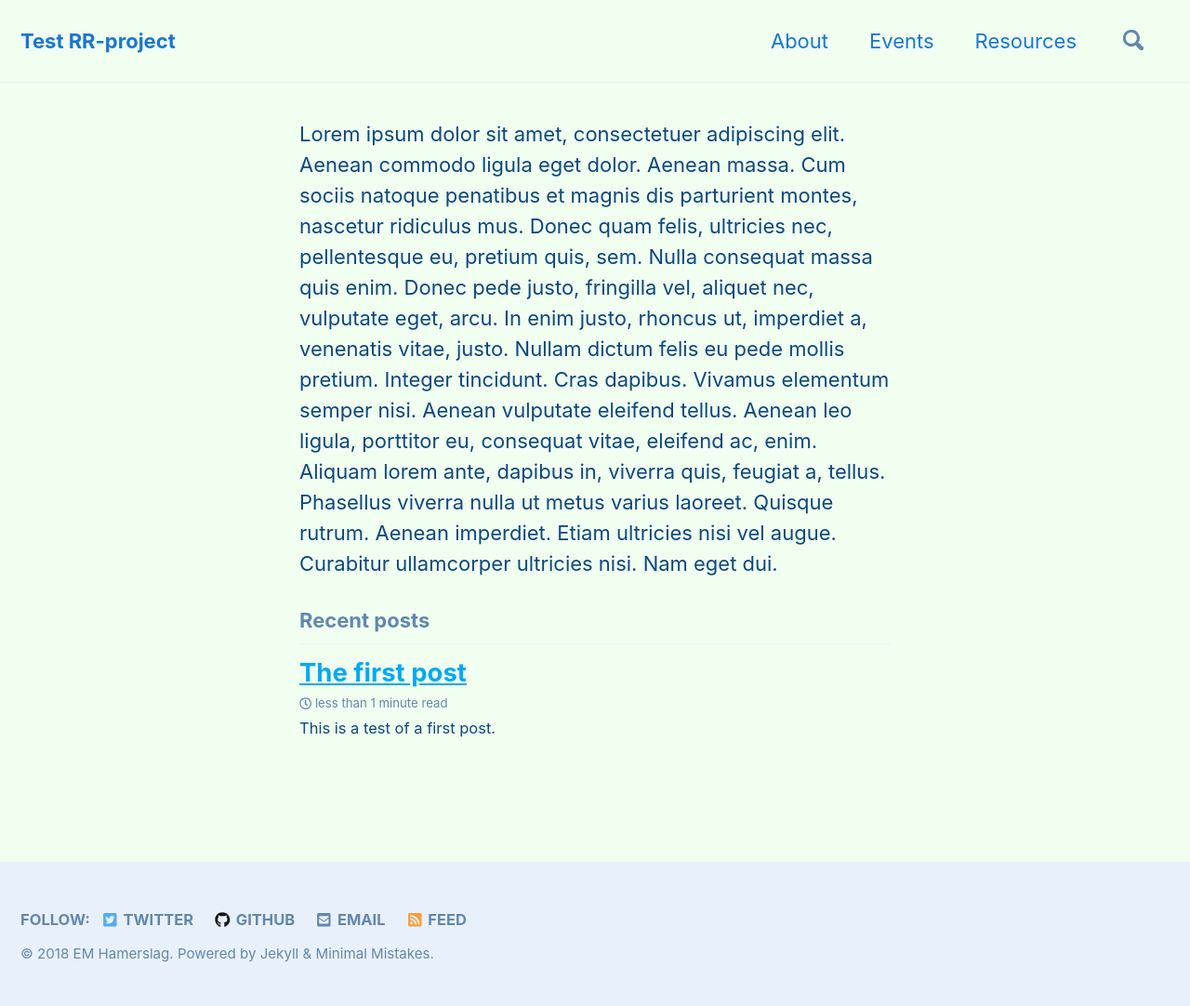
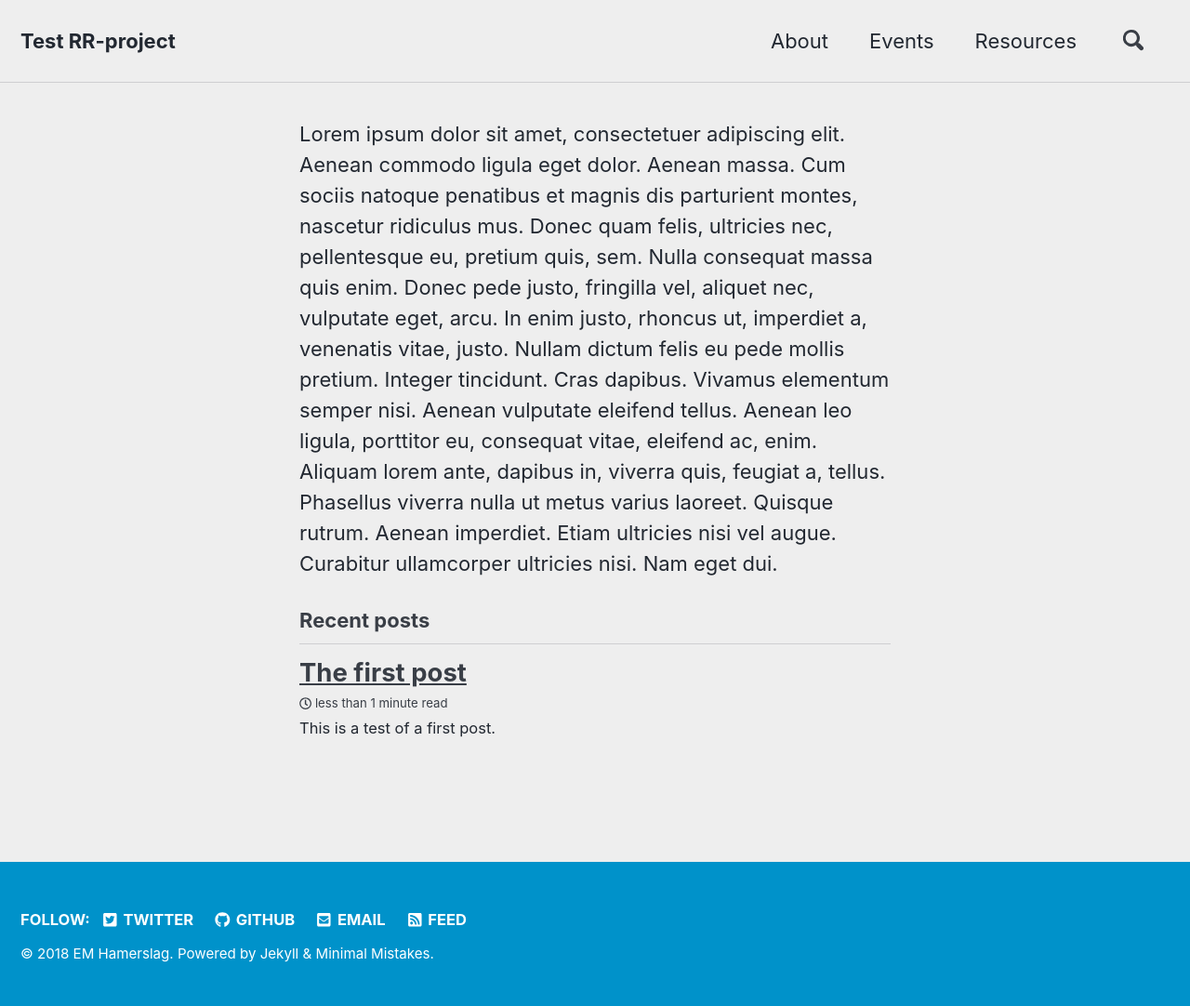
Before and after one commit to oscci/new-theme, a Jekyll site: the page built from index.html, in a window 1280 px wide. Shown: the whole page at 93% size. Built offline with Jekyll 4.4.1, drawn with Linux system fonts in a browser that asks for light colours; cached includes are drawn as plain includes; nearby versions of some CDN libraries; the list of posts is cut into pages by our own code.

Commit message:
tests with design

```diff
--- a/_config.yml
+++ b/_config.yml
@@ -12,7 +12,7 @@
 
 # theme                  : "minimal-mistakes-jekyll"
 remote_theme           : "mmistakes/minimal-mistakes"
-minimal_mistakes_skin    : "aqua" # "air", "aqua", "contrast", "default", "dark", "dirt", "neon", "mint", "plum", "sunrise"
+minimal_mistakes_skin    : "air" # "air", "aqua", "contrast", "default", "dark", "dirt", "neon", "mint", "plum", "sunrise"
 
 # Site Settings
 locale                   : "en-GB"
```
